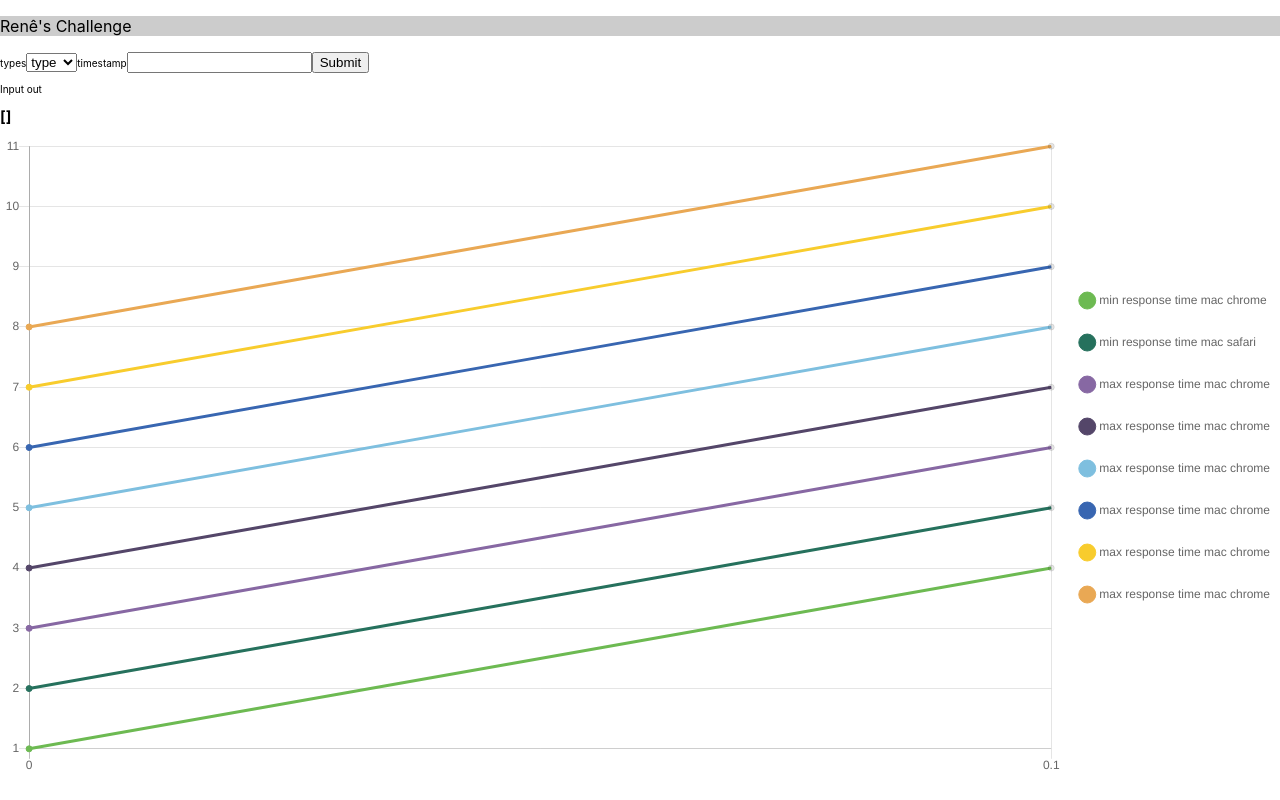
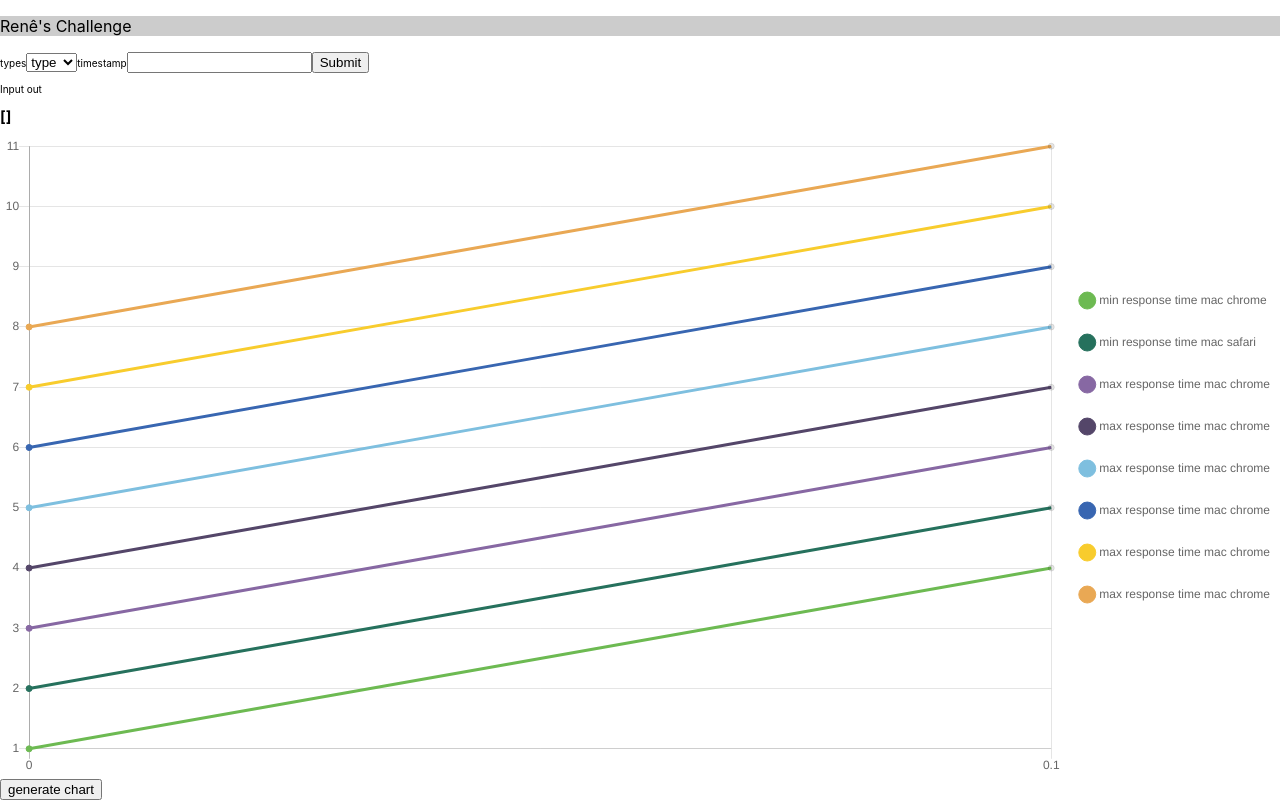
Before and after one commit to renemennab/challenge-chart-plot-with-commits, a React (Create React App) app: page / in a window 1280 px wide. Built offline with nearby package versions, Linux system fonts and the light colour scheme.

Commit message:
add logic to send data to chart and add button to generate chart

```diff
--- a/src/Containers/data.js
+++ b/src/Containers/data.js
@@ -3,6 +3,7 @@ import Header from '../Components/Header/header';
 import InputIn from '../Components/Input/inputIn';
 import InputOut from '../Components/Input/inputOut';
 import Chart from '../Components/Chart/chart';
+import Button from '../Components/Button/button';
 
 class Data extends Component {
 	state = {
@@ -15,12 +16,13 @@ class Data extends Component {
 		currentData: [], //object with the data input responses {min_response_time: 0.1, max_response_time:0.9, os: 'mac', browser: 'chrome' }
 		inputs: [], //array of objects containing all the data from each submit
 		selects: [], //array of strings ['min_response_time', 'max_response_time']
-		groups: [] //array of strings ['os', 'browser']
+		groups: [], //array of strings ['os', 'browser']
+		dataForChart: null
 	};
 
 	componentDidUpdate() {
-		console.log('componentDidUpdate');
-		console.log(this.state.inputs);
+		//console.log('componentDidUpdate');
+		//console.log(this.state.inputs);
 		//console.log(this.state.groups);
 	}
 	//sets the state to the selected type of data to render the other fields accordingly
@@ -143,8 +145,8 @@ class Data extends Component {
 		if (this.state.currentType === 'start') {
 			this.setState({
 				currentType: '',
-				groups: [...this.state.groups, [this.state.currentGroup]],
-				selects: [...this.state.selects, [this.state.currentSelect]]
+				groups: this.state.currentGroup,
+				selects: this.state.currentSelect
 			});
 		} else if (this.state.currentType === 'stop') {
 			this.setState({
@@ -161,6 +163,16 @@ class Data extends Component {
 				currentType: ''
 			});
 		}
+	};
+
+	//function to filter the inputs and return only the data to activate chart
+	filterDataForChartHandler = () => {
+		const onlyData = [...this.state.inputs].filter(
+			el => el['type'] === 'data'
+		);
+		this.setState({
+			dataForChart: onlyData
+		});
 	};
 
 	render() {
@@ -189,13 +201,25 @@ class Data extends Component {
 				<InputOut inputs={this.state.inputs} />
 
 				<Chart
-					inputs={this.state.inputs} //array of objects containing all the data from each submit
+					onlyData={this.state.dataForChart} //array of objects containing all the data from each submit
 					selects={this.state.selects} //array of strings ['min_response_time', 'max_response_time']
 					groups={this.state.groups}
 				/>
+
+				<Button click={this.filterDataForChartHandler} />
 			</div>
 		);
 	}
 }
 
 export default Data;
+
+/* onSubmitHandler = event => {
+    event.preventDefault();
+    this.addEventHandler();
+    if (this.state.currentType === 'start') {
+        this.setState({
+            currentType: '',
+            groups: [...this.state.groups, [this.state.currentGroup]],
+            selects: [...this.state.selects, [this.state.currentSelect]]
+        }); */
```
